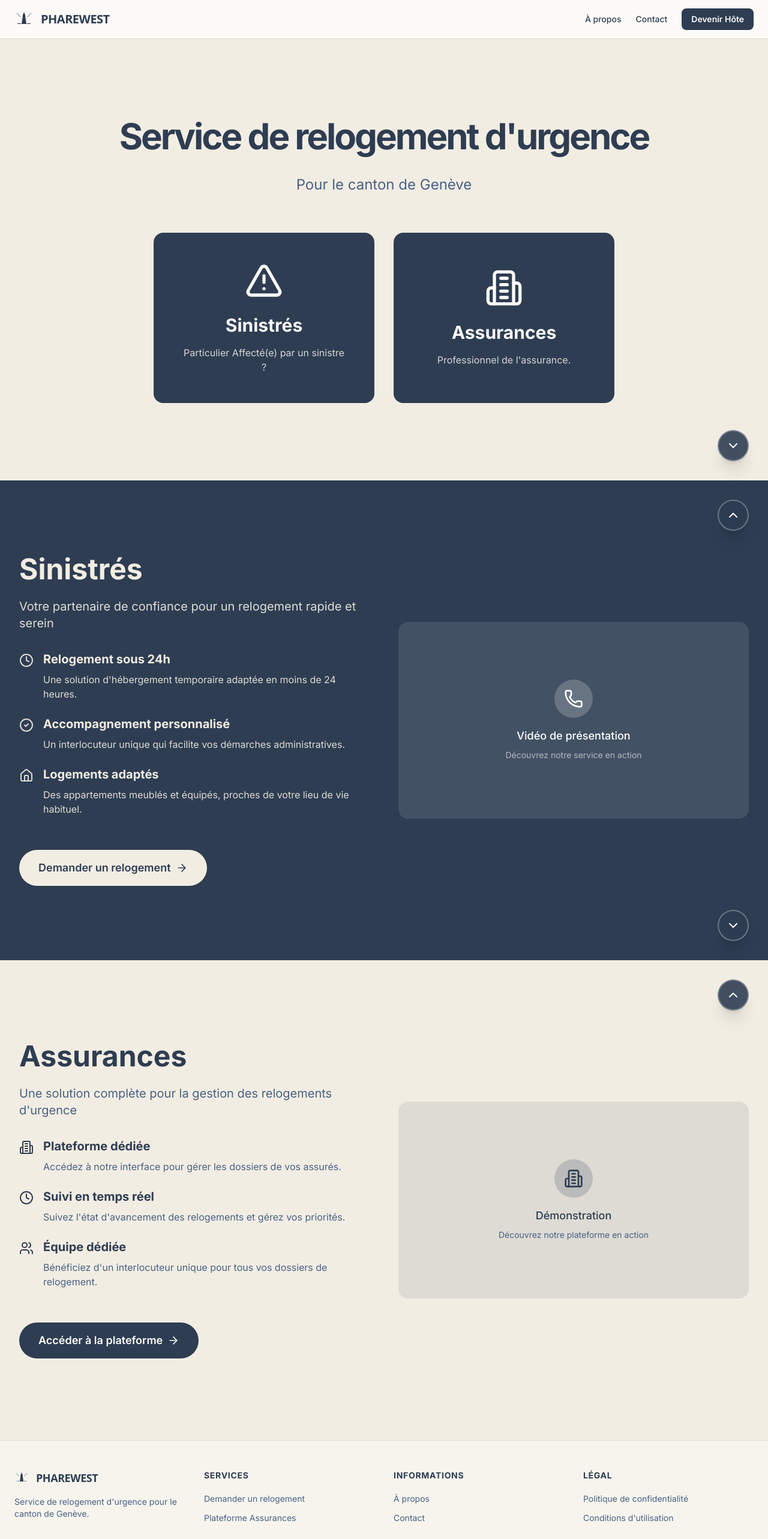
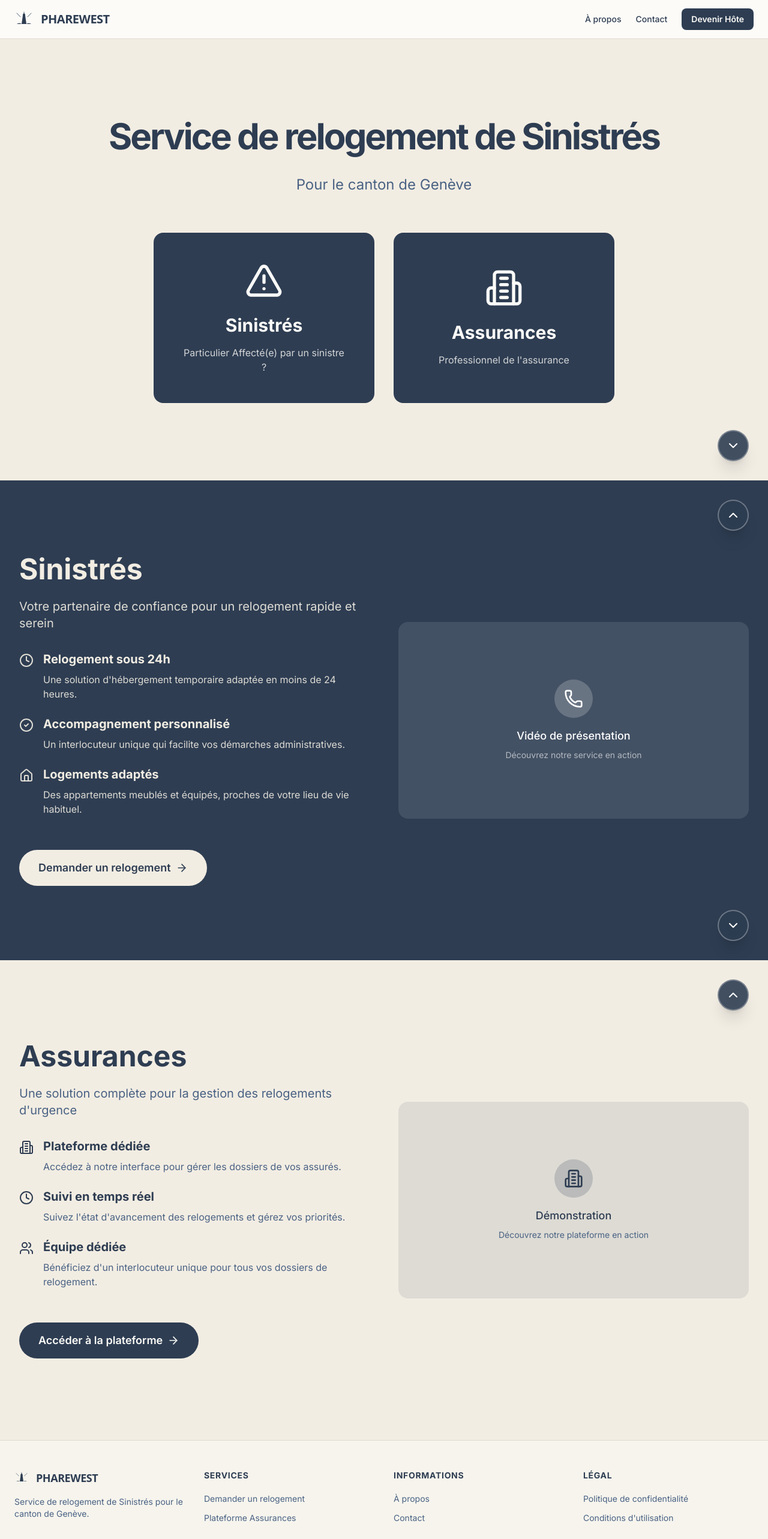
Before and after one commit to valcourgeau/sini, a Next.js app: page / in a window 1280 px wide. Shown: the top 2566 px of the page at 60% size. Built offline with nearby package versions, Linux system fonts and the light colour scheme.

Commit message:
feat: corrrect wording

```diff
--- a/src/app/about/page.tsx
+++ b/src/app/about/page.tsx
@@ -2,7 +2,7 @@ import { Metadata } from "next";
 
 export const metadata: Metadata = {
   title: "À propos | Pharewest",
-  description: "À propos de Pharewest, service de relogement d'urgence pour les cantons de Genève et Vaud.",
+  description: "À propos de Pharewest, service de relogement de Sinistrés pour les cantons de Genève et Vaud.",
 };
 
 /**
--- a/src/app/layout.tsx
+++ b/src/app/layout.tsx
@@ -7,7 +7,7 @@ import { Footer } from "@/components/layout/footer";
 const inter = Inter({ subsets: ["latin"] });
 
 export const metadata: Metadata = {
-  title: "Pharewest - Service de relogement d'urgence",
+  title: "Pharewest - Service de relogement de Sinistrés",
   description: "Plateforme de relogement pour les personnes touchées par des sinistres dans les cantons de Genève et Vaud, Suisse.",
   keywords: ["relogement", "urgence", "sinistre", "Genève", "Vaud", "Suisse", "assurance", "propriétaire", "locataire"],
 };
--- a/src/app/page.tsx
+++ b/src/app/page.tsx
@@ -29,7 +29,7 @@ export default function HomePage() {
         <div className="container">
           <div className="mx-auto max-w-[980px] text-center">
             <h1 className="text-3xl font-bold leading-tight tracking-tighter md:text-5xl lg:text-6xl lg:leading-[1.1] mb-8 whitespace-nowrap">
-              Service de relogement d'urgence
+              Service de relogement de Sinistrés
             </h1>
             <p className="text-2xl text-muted-foreground mb-16">
               Pour le canton de Genève
@@ -44,7 +44,7 @@ export default function HomePage() {
               <ScrollButton
                 iconName="building2"
                 title="Assurances"
-                description="Professionnel de l'assurance."
+                description="Professionnel de l'assurance"
                 sectionId="assurances"
               />
             </div>
--- a/src/components/layout/footer.tsx
+++ b/src/components/layout/footer.tsx
@@ -11,7 +11,7 @@ export function Footer() {
           <div className="space-y-4">
             <Logo size="sm" />
             <p className="text-sm text-muted-foreground">
-              Service de relogement d'urgence pour le canton de Genève.
+              Service de relogement de Sinistrés pour le canton de Genève.
             </p>
           </div>
 
```
